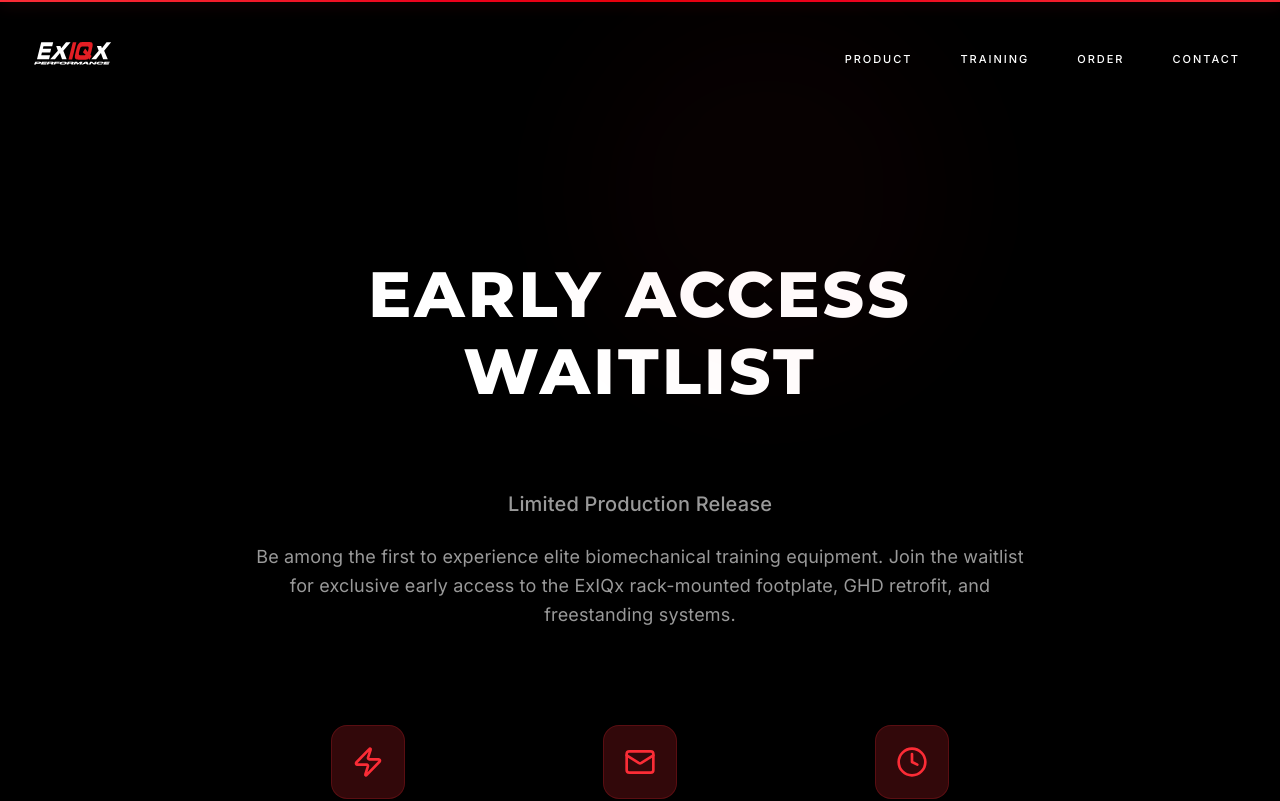
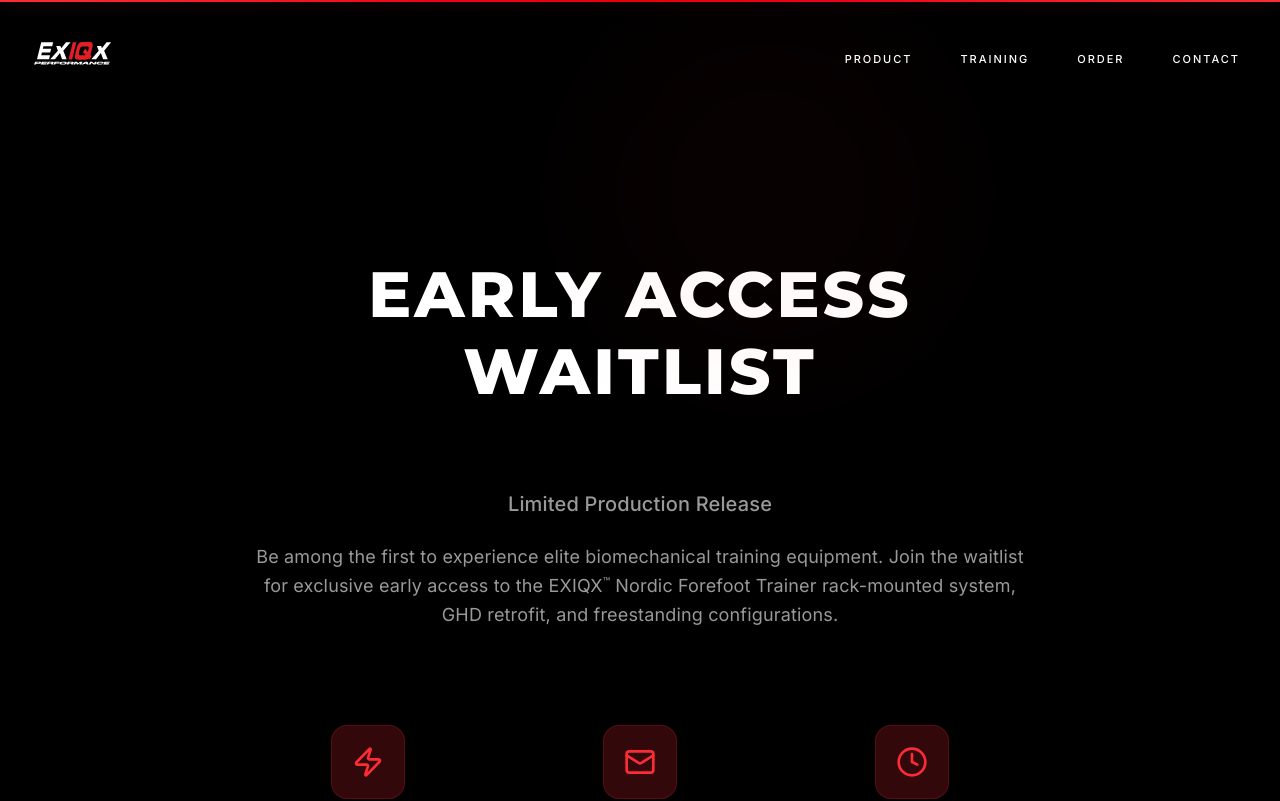
Before and after one commit to infinityspine/exiqx-website, a Next.js app: page /join-waitlist in a window 1280 px wide. Shown: the top 801 px of the page. Built offline with nearby package versions, Linux system fonts and the light colour scheme.

Commit message:
🕒 Auto-commit: 2026-01-27 11:59:15

```diff
--- /dev/null
+++ b/app/join-waitlist/layout.tsx
@@ -0,0 +1,11 @@
+import type { Metadata } from 'next'
+
+export const metadata: Metadata = {
+  title: 'Early Access Waitlist | EXIQX™ Performance',
+  description:
+    'Join the EXIQX™ early access waitlist for exclusive priority on limited production runs of our patent-pending Nordic forefoot training systems.',
+}
+
+export default function JoinWaitlistLayout({ children }: { children: React.ReactNode }) {
+  return children
+}
--- a/app/join-waitlist/page.tsx
+++ b/app/join-waitlist/page.tsx
@@ -156,8 +156,8 @@ export default function JoinWaitlistPage() {
                     className="text-lg text-gray-400 max-w-3xl leading-relaxed text-center"
                   >
                     Be among the first to experience elite biomechanical training equipment.
-                    Join the waitlist for exclusive early access to the ExIQx rack-mounted footplate,
-                    GHD retrofit, and freestanding systems.
+                    Join the waitlist for exclusive early access to the EXIQX<sup className="text-xs">™</sup> Nordic Forefoot Trainer rack-mounted system,{' '}
+                    GHD retrofit, and freestanding configurations.
                   </motion.p>
                 </div>
 
```
